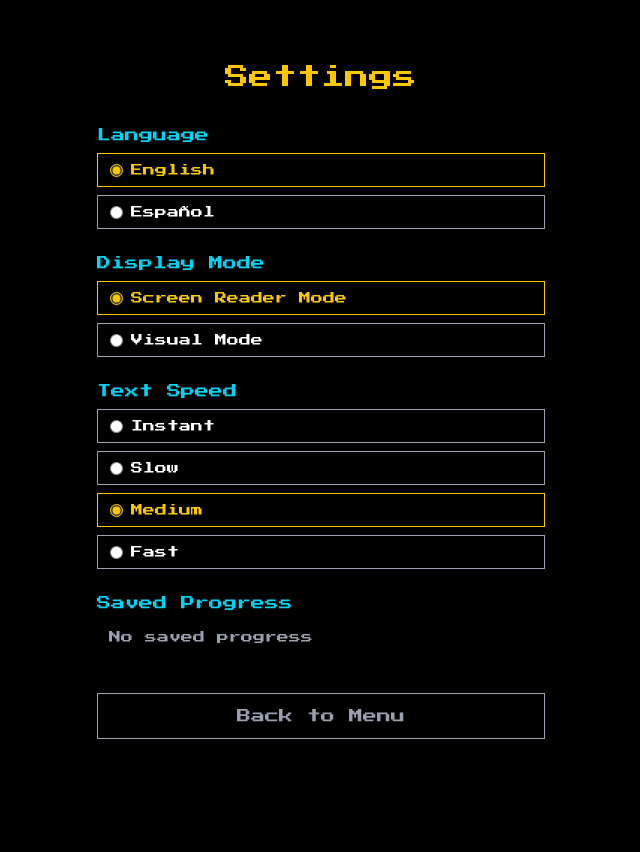
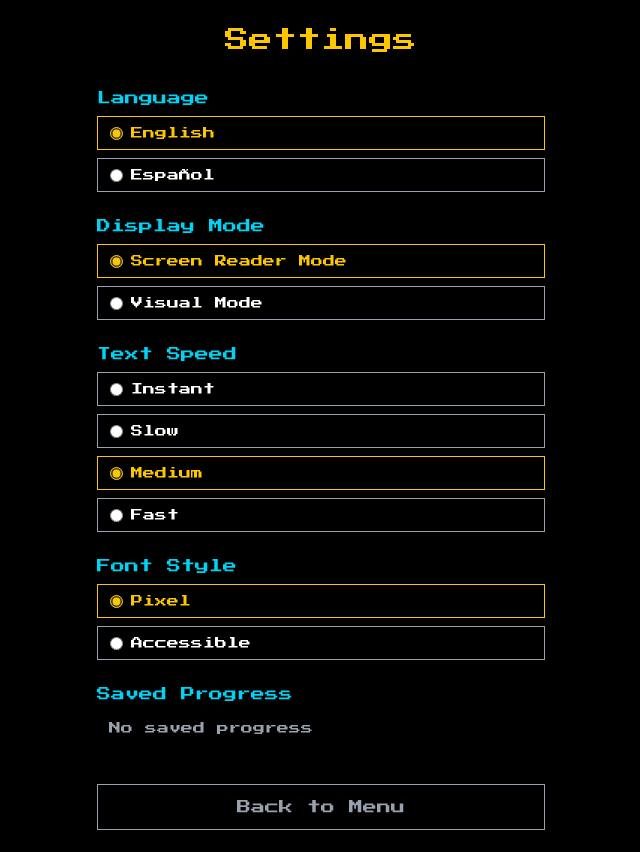
Before and after one commit to bolonio/thea11ygame, a Next.js app: page /en/settings in a window 1280 px wide. Shown: the whole page, without its empty margins (319-959 px from the left). Before the commit the page ends 800 px from the top, so only its background shows below. Built offline with nearby package versions, Linux system fonts and the light colour scheme.

Commit message:
Add accessible font

```diff
--- /dev/null
+++ b/src/app/[locale]/SetBodyFont.tsx
@@ -0,0 +1,14 @@
+"use client";
+
+import { useEffect } from "react";
+import { useSettings } from "@/contexts/SettingsContext";
+
+export default function SetBodyFont() {
+  const { settings } = useSettings();
+  useEffect(() => {
+    const body = document.body;
+    body.classList.remove("font-pixel", "font-inter");
+    body.classList.add(settings.fontStyle === "inter" ? "font-inter" : "font-pixel");
+  }, [settings.fontStyle]);
+  return null;
+}
--- a/src/app/[locale]/layout.tsx
+++ b/src/app/[locale]/layout.tsx
@@ -3,6 +3,7 @@ import { NextIntlClientProvider } from "next-intl";
 import { getMessages } from "next-intl/server";
 import { SettingsProvider } from "@/contexts/SettingsContext";
 import SetHtmlLang from "./SetHtmlLang";
+import SetBodyFont from "./SetBodyFont";
 
 export default async function LocaleLayout({
   children,
@@ -17,7 +18,10 @@ export default async function LocaleLayout({
   return (
     <NextIntlClientProvider messages={messages}>
       <SetHtmlLang locale={locale} />
-      <SettingsProvider>{children}</SettingsProvider>
+      <SettingsProvider>
+        <SetBodyFont />
+        {children}
+      </SettingsProvider>
     </NextIntlClientProvider>
   );
 }
--- a/src/app/[locale]/settings/page.tsx
+++ b/src/app/[locale]/settings/page.tsx
@@ -6,14 +6,14 @@ import { useSettings } from "@/contexts/SettingsContext";
 import { Link, usePathname, useRouter } from "@/i18n/navigation";
 import { routing } from "@/i18n/routing";
 import { deleteAllSaves, hasSave } from "@/engine/save";
-import type { DisplayMode, TextSpeed } from "@/engine/types";
+import type { DisplayMode, TextSpeed, FontStyle } from "@/engine/types";
 
 export default function SettingsPage() {
   const t = useTranslations("settings");
   const locale = useLocale();
   const router = useRouter();
   const pathname = usePathname();
-  const { settings, setDisplayMode, setTextSpeed } = useSettings();
+  const { settings, setDisplayMode, setTextSpeed, setFontStyle } = useSettings();
 
   const languages = routing.locales.map((loc) => ({
     value: loc,
@@ -30,6 +30,11 @@ export default function SettingsPage() {
     { value: "slow", label: t("slow") },
     { value: "medium", label: t("medium") },
     { value: "fast", label: t("fast") },
+  ];
+
+  const fontStyles: { value: FontStyle; label: string }[] = [
+    { value: "pixel", label: t("pixelFont") },
+    { value: "inter", label: t("accessibleFont") },
   ];
 
   const [hasProgress, setHasProgress] = useState(false);
@@ -144,6 +149,33 @@ export default function SettingsPage() {
           </div>
         </fieldset>
 
+        {/* Font Style */}
+        <fieldset>
+          <legend className="text-cyan-400 text-sm mb-2">{t("fontStyle")}</legend>
+          <div className="flex flex-col gap-2">
+            {fontStyles.map((font) => (
+              <label
+                key={font.value}
+                className={`flex items-center gap-2 px-3 py-2 border cursor-pointer transition-colors text-xs ${
+                  settings.fontStyle === font.value
+                    ? "border-yellow-400 text-yellow-400"
+                    : "border-gray-400 text-white"
+                }`}
+              >
+                <input
+                  type="radio"
+                  name="fontStyle"
+                  value={font.value}
+                  checked={settings.fontStyle === font.value}
+                  onChange={() => setFontStyle(font.value)}
+                  className="accent-yellow-400"
+                />
+                {font.label}
+              </label>
+            ))}
+          </div>
+        </fieldset>
+
         {/* Saved Progress */}
         <fieldset>
           <legend className="text-cyan-400 text-sm mb-2">{t("savedProgress")}</legend>
--- a/src/app/globals.css
+++ b/src/app/globals.css
@@ -8,8 +8,16 @@
 @theme inline {
   --color-background: var(--background);
   --color-foreground: var(--foreground);
-  --font-sans: var(--font-geist-sans);
   --font-pixel: var(--font-pixel);
+  --font-inter: var(--font-inter);
+}
+
+.font-pixel {
+  font-family: var(--font-pixel);
+}
+
+.font-inter {
+  font-family: var(--font-inter);
 }
 
 body {
--- a/src/app/layout.tsx
+++ b/src/app/layout.tsx
@@ -1,10 +1,10 @@
 import type { ReactNode } from "react";
 import type { Metadata } from "next";
-import { Press_Start_2P, Geist } from "next/font/google";
+import { Press_Start_2P, Inter } from "next/font/google";
 import "./globals.css";
 
-const geistSans = Geist({
-  variable: "--font-geist-sans",
+const interFont = Inter({
+  variable: "--font-inter",
   subsets: ["latin"],
 });
 
@@ -21,8 +21,8 @@ export const metadata: Metadata = {
 
 export default function RootLayout({ children }: { children: ReactNode }) {
   return (
-    <html lang="en" suppressHydrationWarning className={`${geistSans.variable} ${pixelFont.variable} h-full`}>
-      <body className="min-h-full flex flex-col bg-black text-white font-[family-name:var(--font-pixel)]">
+    <html lang="en" suppressHydrationWarning className={`${interFont.variable} ${pixelFont.variable} h-full`}>
+      <body className="min-h-full flex flex-col bg-black text-white font-pixel">
         {children}
       </body>
     </html>
--- a/src/contexts/SettingsContext.tsx
+++ b/src/contexts/SettingsContext.tsx
@@ -1,19 +1,21 @@
 "use client";
 
 import { createContext, useContext, useState, useEffect, useCallback, type ReactNode } from "react";
-import type { Settings, DisplayMode, TextSpeed } from "@/engine/types";
+import type { Settings, DisplayMode, TextSpeed, FontStyle } from "@/engine/types";
 
 const STORAGE_KEY = "thea11ygame_settings";
 
 const defaultSettings: Settings = {
   displayMode: "screenreader",
   textSpeed: "medium",
+  fontStyle: "pixel",
 };
 
 interface SettingsContextValue {
   settings: Settings;
   setDisplayMode: (mode: DisplayMode) => void;
   setTextSpeed: (speed: TextSpeed) => void;
+  setFontStyle: (style: FontStyle) => void;
 }
 
 const SettingsContext = createContext<SettingsContextValue | null>(null);
@@ -48,8 +50,12 @@ export function SettingsProvider({ children }: { children: ReactNode }) {
     setSettings((s) => ({ ...s, textSpeed }));
   }, []);
 
+  const setFontStyle = useCallback((fontStyle: FontStyle) => {
+    setSettings((s) => ({ ...s, fontStyle }));
+  }, []);
+
   return (
-    <SettingsContext.Provider value={{ settings, setDisplayMode, setTextSpeed }}>
+    <SettingsContext.Provider value={{ settings, setDisplayMode, setTextSpeed, setFontStyle }}>
       {children}
     </SettingsContext.Provider>
   );
--- a/src/engine/types.ts
+++ b/src/engine/types.ts
@@ -132,8 +132,10 @@ export interface SaveData {
 
 export type DisplayMode = "screenreader" | "visual";
 export type TextSpeed = "instant" | "slow" | "medium" | "fast";
+export type FontStyle = "pixel" | "inter";
 
 export interface Settings {
   displayMode: DisplayMode;
   textSpeed: TextSpeed;
+  fontStyle: FontStyle;
 }
--- a/src/messages/en.json
+++ b/src/messages/en.json
@@ -25,6 +25,9 @@
     "slow": "Slow",
     "medium": "Medium",
     "fast": "Fast",
+    "fontStyle": "Font Style",
+    "pixelFont": "Pixel",
+    "accessibleFont": "Accessible",
     "language": "Language",
     "english": "English",
     "spanish": "Español",
--- a/src/messages/es.json
+++ b/src/messages/es.json
@@ -25,6 +25,9 @@
     "slow": "Lento",
     "medium": "Medio",
     "fast": "Rapido",
+    "fontStyle": "Tipo de Letra",
+    "pixelFont": "Pixelado",
+    "accessibleFont": "Accesible",
     "language": "Idioma",
     "english": "English",
     "spanish": "Español",
```
Also changed, not shown: 1 other file (tests, documents, lock files or other folders).
